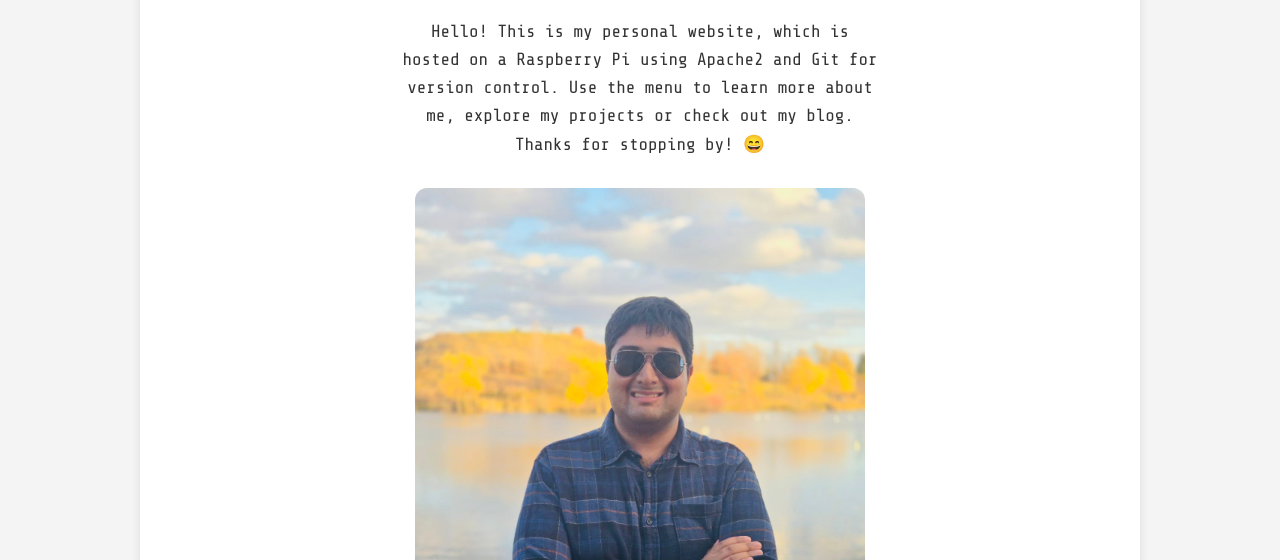
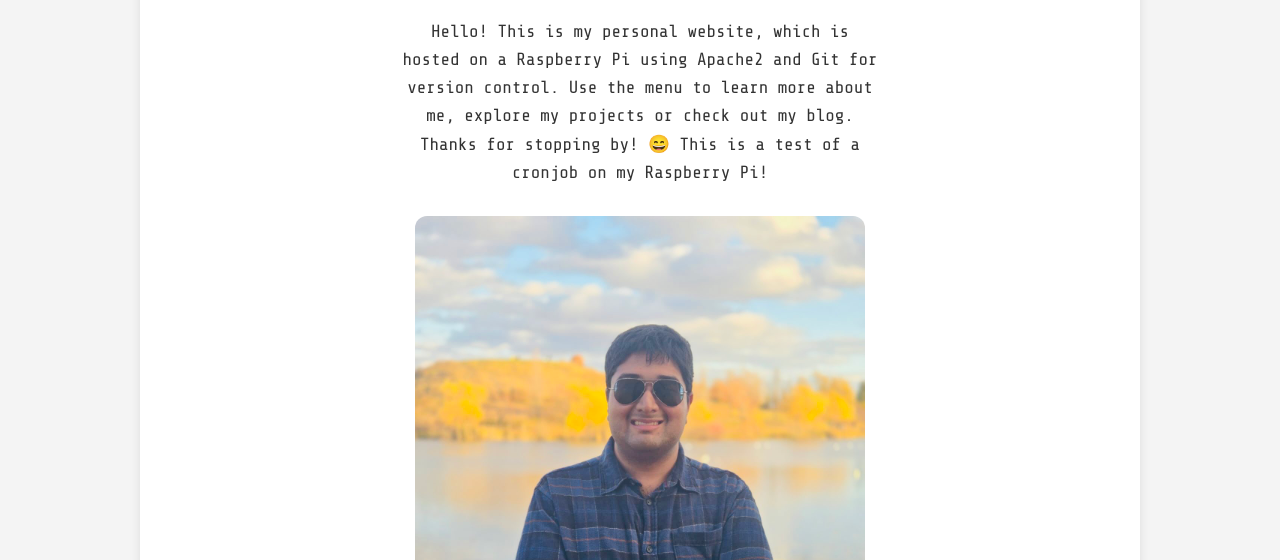
Before and after one commit to jawad-rizwan/jawadrizwan.com, a plain HTML site: page index.html in a window 1280 px wide. Shown: the part 240-800 px from the top of the page. Drawn offline with nearby package versions, Linux system fonts and the light colour scheme.

Commit message:
Test of cronjob on Raspberry Pi

```diff
--- a/index.html
+++ b/index.html
@@ -28,7 +28,7 @@
       <h1>Welcome to My Website!</h1>
       <p>Hello! This is my personal website, which is hosted on a Raspberry Pi using Apache2 and Git for version control.
         Use the menu to learn more about me, explore my projects or check out my blog.
-        Thanks for stopping by! 😄
+        Thanks for stopping by! 😄 This is a test of a cronjob on my Raspberry Pi!
       </p>
 
       <img src="homepage-photo.jpg" alt="Photo of Me" class="homepage-photo" />
```
